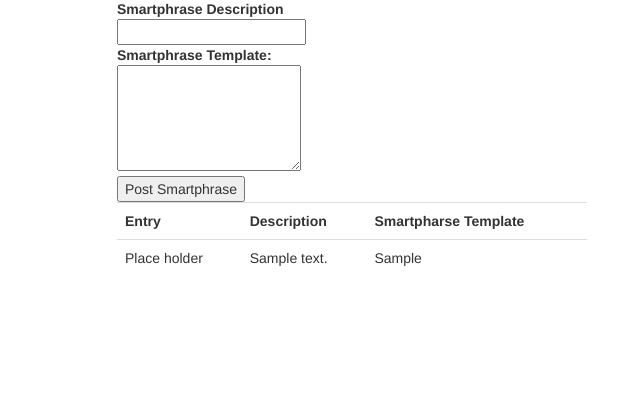
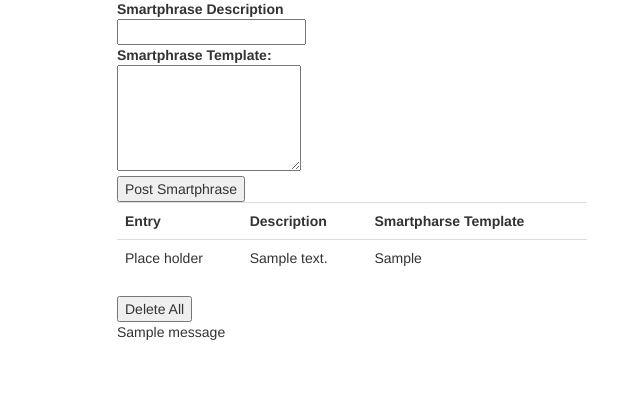
Before and after one commit to samkoz/emr-site, a Flask app: page / in a window 1280 px wide. Shown: the part 101-497 px from the top of the page, without its empty margins (288-928 px from the left). Run offline with Flask 2, Linux system fonts and the light colour scheme; tables that the repository leaves empty hold one stand-in row (values such as "Sample post"); one stand-in notice (Sample message) is shown; some libraries are stand-ins or nearby versions.

Commit message:
delete function added, readded __init__ method in Entry class

```diff
--- a/app.py
+++ b/app.py
@@ -1,9 +1,7 @@
-from flask import Flask, render_template, redirect, url_for, request
+from flask import Flask, render_template, redirect, url_for, request, flash
 from flask_sqlalchemy import SQLAlchemy
-from entries import entries
 
 app = Flask(__name__)
-app.config.from_object(__name__)
 app.config['SQLALCHEMY_DATABASE_URI'] = 'sqlite:///C:\\Users\\samko\\OneDrive\\Documents\\Programming\\Projects\\epic_smart_phrases\\test.db'
 db = SQLAlchemy(app)
 
@@ -17,7 +15,7 @@ class Entry(db.Model):
         self.template = template
 
     def __repr__(self):
-        return "Entry:\nDescription: {}\nTemplate: {}\n\n".format(self.description, self.template)
+        return "Entry:\nDescription: {}\nTemplate: {}\n".format(self.description, self.template)
 
 @app.route('/')
 def show_entries():
@@ -32,19 +30,11 @@ def add_entry():
     db.session.commit()
     return redirect(url_for('show_entries'))
 
+@app.route('/delete', methods=['POST'])
+def delete_entry():
+    Entry.query.delete()
+    db.session.commit()
+    flash("all entries deleted")
+    return redirect(url_for('show_entries'))
 
-
-# @app.route('/add', methods=['POST'])
-# def add_entry():
-#     # session was imported above
-#     if not session.get('logged_in'):
-#         abort(401)
-#     db = get_db()
-#     # what does request.form do?
-#     db.execute('insert into entries (title, text) values (?, ?)',
-#                  [request.form['title'], request.form['text']])
-#     db.commit()
-#     # what does this do?
-#     flash('New entry was successfully posted')
-#     # so you can redirect to the show_entries function, interesting
-#     return redirect(url_for('show_entries'))
+app.secret_key = 'A0Zr98j/3yX R~XHH!jmN]LWX/,?RT'
--- a/entries.py
+++ /dev/null
@@ -1,10 +0,0 @@
-entries = [
-   {
-      "description":"first",
-      "template":";alksdjfas"
-   },
-   {
-      "description":"second",
-      "template":";alksdjfasdklj"
-   }
-]
--- a/templates/entries.html
+++ b/templates/entries.html
@@ -41,6 +41,12 @@
           </tr>
         {% endfor %}
       </table>
+      <form action="{{ url_for('delete_entry') }}" method=post class="delete">
+        <input type="submit" value="Delete All">
+      </form>
+      {% for message in get_flashed_messages() %}
+        <div class=flash>{{ message }}</div>
+      {% endfor %}
     </div>
     <script src="http://code.jquery.com/jquery-1.10.2.min.js"></script>
     <script src="http://netdna.bootstrapcdn.com/bootstrap/3.0.0/js/bootstrap.min.js"></script>
```
Also changed, not shown: test.db.
